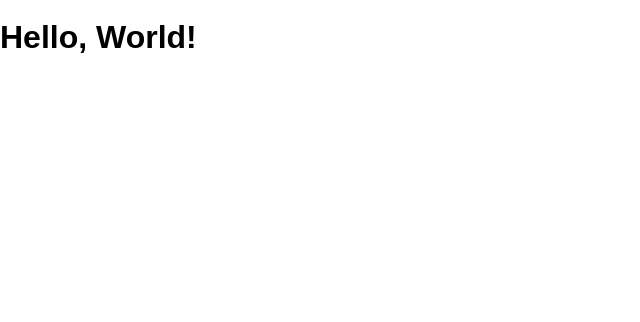
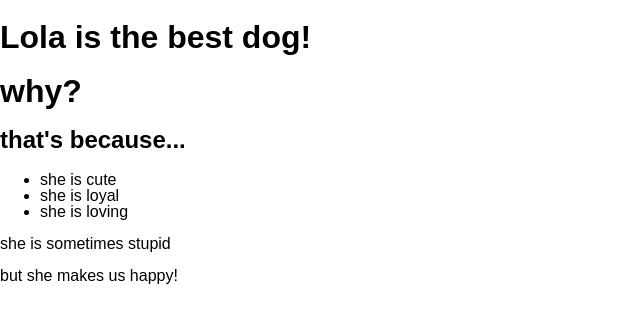
Before and after one commit to onemira/WhyLola, a website: page public/index.html in a window 1280 px wide. Shown: the whole page, without its empty margins (0-640 px from the left). Drawn offline with Linux system fonts and the light colour scheme.

```diff
--- a/public/index.html
+++ b/public/index.html
@@ -1,5 +1,6 @@
 <!DOCTYPE html>
 <html>
+
 <head lang="en">
   <meta charset="UTF-8">
   <meta name="viewport" content="width=device-width, initial-scale=1">
@@ -7,7 +8,19 @@
   <link rel="shortcut icon" href="/favicon.ico">
   <link rel="stylesheet" href="/screen.css">
 </head>
+
 <body>
-    <h1 class='hello-world'>Hello, World!</h1>
+  <!--header for the site-->
+  <h1 class='hello-world'>Lola is the best dog!</h1>
+  <h1>why? </h1>
+  <header></header>
+   <h2>that's because...</h2>
+    <ul>
+    <li>she is cute</li>
+    <li>she is loyal</li>
+    <li>she is loving</li>
+    </ul>
+    <p>she is sometimes stupid</p>
+    <p>but she makes us happy!</p>
 </body>
 </html>
```
Lines whose indentation alone changed are shown as unchanged.
